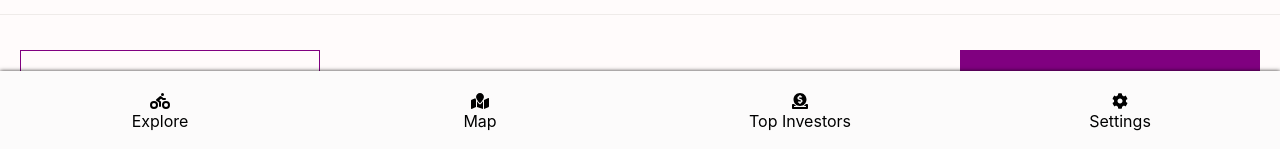
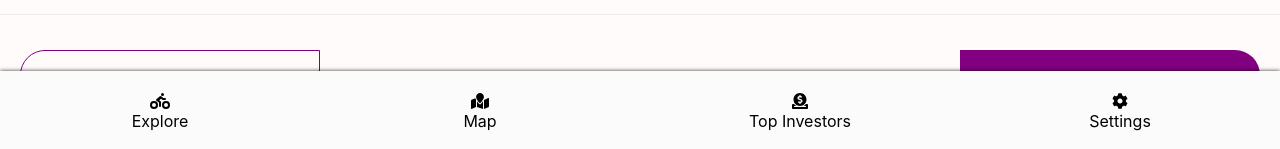
Before and after one commit to AnnaVih/crowd-funding-c3-team-1, a Next.js app: page /explore/crowdfunding-platforms in a window 1280 px wide. Shown: the part 649-798 px from the top of the page. Built offline with nearby package versions, Linux system fonts and the light colour scheme.

Commit message:
add last styles changes

```diff
--- a/src/pages/explore/[id].tsx
+++ b/src/pages/explore/[id].tsx
@@ -53,8 +53,8 @@ const ProjectDetails = () => {
   }
     <StyledCardFooter>
     <FlexBox>
-        <Button linkTo="/explore/glossary" isRounded={false} styleType="primary" name="Previouse" />
-        <Button linkTo="/explore/crowdfunding-platforms" isRounded={false} styleType="secondary" name="Next" />
+        <Button linkTo="/explore/glossary" rounded="left" styleType="primary" name="Previouse" />
+        <Button linkTo="/explore/crowdfunding-platforms" rounded="right" styleType="secondary" name="Next" />
     </FlexBox>
     </StyledCardFooter>
     <FooterNavigation />
--- a/src/pages/index.tsx
+++ b/src/pages/index.tsx
@@ -13,10 +13,10 @@ const Home =({
       <Logo />
       <Centered>
         {!isAuth && <>
-          <Button  styleType="primary" linkTo="/auth/login" name="Login"/>
-          <Button  styleType="primary" linkTo="/auth/signup" name="Register"/>
+          <Button  styleType="primary" rounded="all" linkTo="/auth/login" name="Login"/>
+          <Button  styleType="primary" rounded="all" linkTo="/auth/signup" name="Register"/>
         </>}
-        <Button  styleType="secondary" linkTo="/explore" name="Explore"/>
+        <Button  styleType="secondary" rounded="all" linkTo="/explore" name="Explore"/>
       </Centered>
     </FlexBox>
   )
--- a/src/pages/settings/index.tsx
+++ b/src/pages/settings/index.tsx
@@ -16,8 +16,8 @@ const Settings = ({
       <div style={{textAlign: "center"}}><img  src="/images/inv1.jpg"/></div>
     </Centered> :
     <Centered>
-        <Button  styleType="primary" linkTo="/auth/login" name="Login"/>
-        <Button  styleType="primary" linkTo="/auth/signup" name="Register"/>
+        <Button  styleType="primary" rounded="all" linkTo="/auth/login" name="Login"/>
+        <Button  styleType="primary" rounded="all" linkTo="/auth/signup" name="Register"/>
     </Centered>
     }
     <FooterNavigation />
--- a/src/ui/atoms/button/button.tsx
+++ b/src/ui/atoms/button/button.tsx
@@ -6,7 +6,7 @@ export const Button = ({
   name,
   linkTo,
   styleType,
-  isRounded = true,
+  rounded = "none",
   className,
   size,
   onClick,
@@ -16,12 +16,12 @@ export const Button = ({
   onClick?: () => void
   linkTo?: string
   styleType: ButtonType
-  isRounded?: boolean
+  rounded?: "left" | "right" | "none" | "all"
   className?: string
   size?: string
   type?:  "button" | "submit" | "reset"
 }) => (
-  <StyledButton size={size} styleType={styleType} isRounded={isRounded} className={className} name={name}>{
+  <StyledButton size={size} styleType={styleType} rounded={rounded} className={className} name={name}>{
     linkTo ? <Link href={linkTo}>{name}</Link>
     : <button type={type} onClick={onClick}>{name}</button> }
   </StyledButton>
--- a/src/ui/atoms/button/styled-components/index.tsx
+++ b/src/ui/atoms/button/styled-components/index.tsx
@@ -1,7 +1,7 @@
 import styled from "styled-components"
 import { ButtonType } from "../types"
 
-export const StyledButton = styled.div<{styleType: ButtonType, isRounded: boolean, size: string, name: string}>`
+export const StyledButton = styled.div<{styleType: ButtonType, rounded: string, size: string, name: string}>`
   width: ${({size}) => size === "sm" ? "200px" : "300px"};
   height: ${({size}) => size === "sm" ? "50px" : "70px"};
   margin: ${({size}) => size === "sm" ? "10px 0" : "25px 0"};
@@ -12,11 +12,11 @@ export const StyledButton = styled.div<{styleType: ButtonType, isRounded: boolea
   display: flex;
   align-items: center;
   justify-content: center;
-  border-radius:  ${({isRounded}) => isRounded ? "40px" : "none"};
-  border-top-left-radius: ${({name}) => name === "Reward" ? "25px" : "none" };
-  border-bottom-left-radius: ${({name}) => name === "Reward" ? "25px" : "none" };
-  border-top-right-radius: ${({name}) => name === "Equity" ? "25px" : "none" };
-  border-bottom-right-radius: ${({name}) => name === "Equity" ? "25px" : "none" };
+  border-radius:  ${({rounded}) => rounded === "all" ? "40px" : "none"};
+  border-top-left-radius: ${({rounded}) => rounded === "left" ? "25px" : "none" };
+  border-bottom-left-radius: ${({rounded}) => rounded === "left" ? "25px" : "none" };
+  border-top-right-radius: ${({rounded}) => rounded === "right" ? "25px" : "none" };
+  border-bottom-right-radius: ${({rounded}) => rounded === "right" ? "25px" : "none" };
   border: ${({styleType}) => styleType === "primary" ? "1px solid #800080" : "none"};
   cursor: pointer;
 
--- a/src/ui/molecules/card/card.tsx
+++ b/src/ui/molecules/card/card.tsx
@@ -69,8 +69,8 @@ export const Card = ({
       <StyledCardFooter>
         <CardFooterTitle>Invest on this project</CardFooterTitle>
         <FlexBox>
-          <Button onClick={() => onInvestHandler("reward")} size="sm" className={investType === "reward" ? "active" : ""} isRounded={false} name="Reward" styleType="primary"/>
-          <Button onClick={() => onInvestHandler("equity")}  size="sm" className={investType === "equity" ? "active": ""} isRounded={false} name="Equity" styleType="primary"/>
+          <Button onClick={() => onInvestHandler("reward")} size="sm" className={investType === "reward" ? "active" : ""} rounded="left" name="Reward" styleType="primary"/>
+          <Button onClick={() => onInvestHandler("equity")}  size="sm" className={investType === "equity" ? "active": ""}  rounded="right" name="Equity" styleType="primary"/>
         </FlexBox>
       </StyledCardFooter>
     </StyledCard>
--- a/src/ui/molecules/login-form/login-form.tsx
+++ b/src/ui/molecules/login-form/login-form.tsx
@@ -17,7 +17,7 @@ export const LoginForm = ({isAuth, setIsAuth}) => {
         <Input isRequired={true} type="email" placeholder="Type your email" name="email" label="Email"/>
         <Input isRequired={true} type="password" placeholder="Type your password" name="password" label="Password"/>
       </InputsWrapper>
-      <Button type="submit" onClick={() => null} styleType="secondary"  name="Login"/>
+      <Button type="submit" onClick={() => null} styleType="secondary" rounded="all" name="Login"/>
     </StyledFrom>
   )
 }
--- a/src/ui/molecules/signup-form/signup-form.tsx
+++ b/src/ui/molecules/signup-form/signup-form.tsx
@@ -21,7 +21,7 @@ export const SignUpForm = ({
         <Input isRequired={true} type="email" name="email" placeholder="Type your email" label="Email"/>
         <Input isRequired={true} type="text" name="companyName" placeholder="Type your company name" label="Company name"/>
       </InputsWrapper>
-      <Button onClick={() => null} type="submit" styleType="secondary"  name="Sign Up"/>
+      <Button onClick={() => null} type="submit" styleType="secondary"  rounded="all" name="Sign Up"/>
     </StyledFrom>
   )
 }
```
